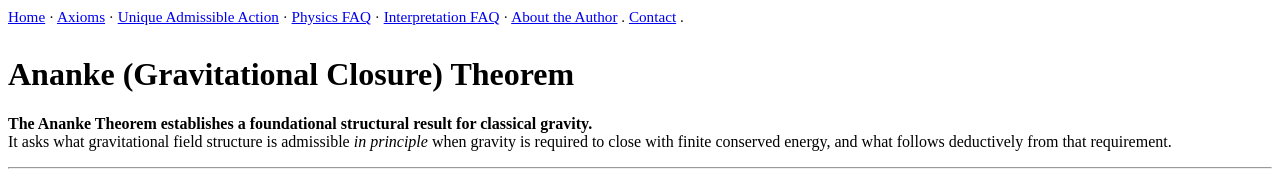
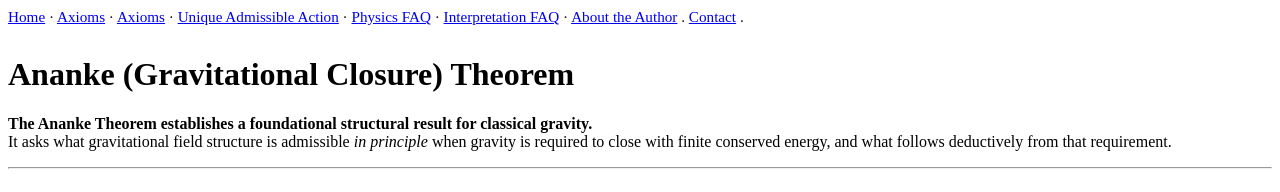
Before and after one commit to ananke-research/ananke-theorem, a Jekyll site: the page built from index.md, in a window 1280 px wide. Shown: the top 192 px of the page. Built offline with Jekyll 4.4.1, drawn with Linux system fonts in a browser that asks for light colours; our own code applies the rules of GitHub Pages for plain Markdown files.

Commit message:
Add link to Axioms page in navigation

```diff
--- a/_layouts/default.html
+++ b/_layouts/default.html
@@ -12,6 +12,7 @@
 
   <nav style="margin-bottom:2em; font-size:0.95em;">
     <a href="/">Home</a> ·
+    <a href="/pages/Why Ananke?/">Axioms</a> ·
     <a href="/pages/Axioms/">Axioms</a> ·
     <a href="/pages/Unique Admissible Action/">Unique Admissible Action</a> ·
     <a href="/pages/Physics FAQ/">Physics FAQ</a> ·
```
